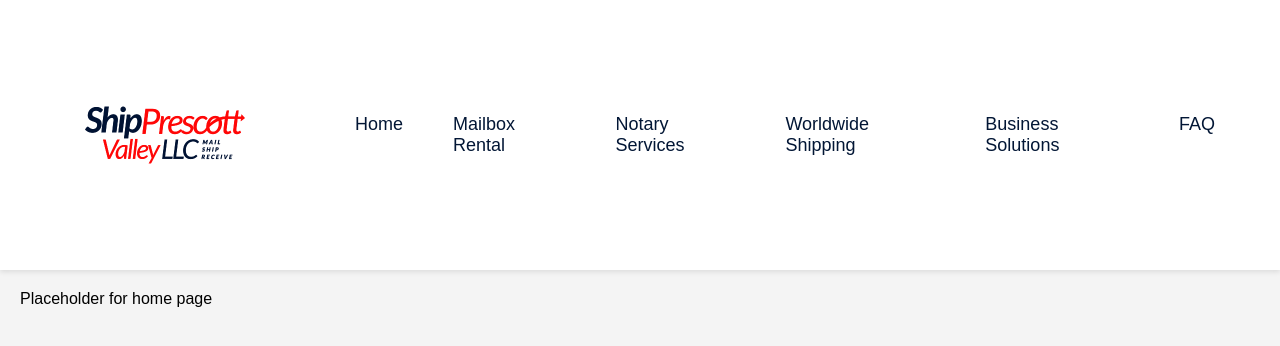
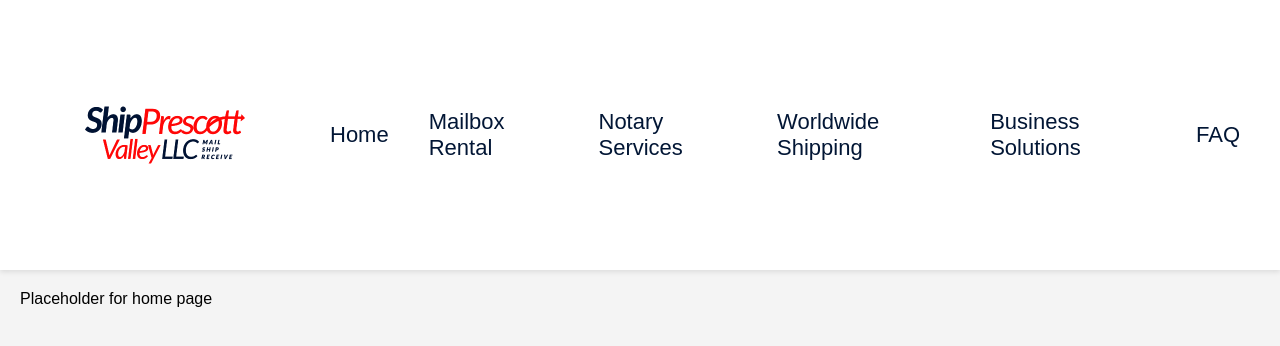
Before and after one commit to sarahpickering/ship-prescott-valley, a React (Create React App) app: page / in a window 1280 px wide. Shown: the top 346 px of the page. Built offline with nearby package versions, Linux system fonts and the light colour scheme.

Commit message:
add style to NavLinks

```diff
--- a/src/Components/NavBar.js
+++ b/src/Components/NavBar.js
@@ -4,19 +4,16 @@ import { Link } from 'react-router-dom'
 
 const NavLinks = styled.nav`
     display: flex;
-    justify-content: center;
-    gap: 20px;
-    background-color: #ffffff;
-    padding: 10px;
-    color: #021635;
-    font-weight: 500;
+    gap: 40px;
+    align-items: center;
     text-decoration: none`
 
     const NavLink = styled(Link)`
         color: #021635;
         text-decoration: none;
-        font-size: 18px;
-        padding: 10px 15px;
+        font-size: 22px;
+        font-weight: 500;
+
 
         &:hover {
             background-color: #ffffff;
```
